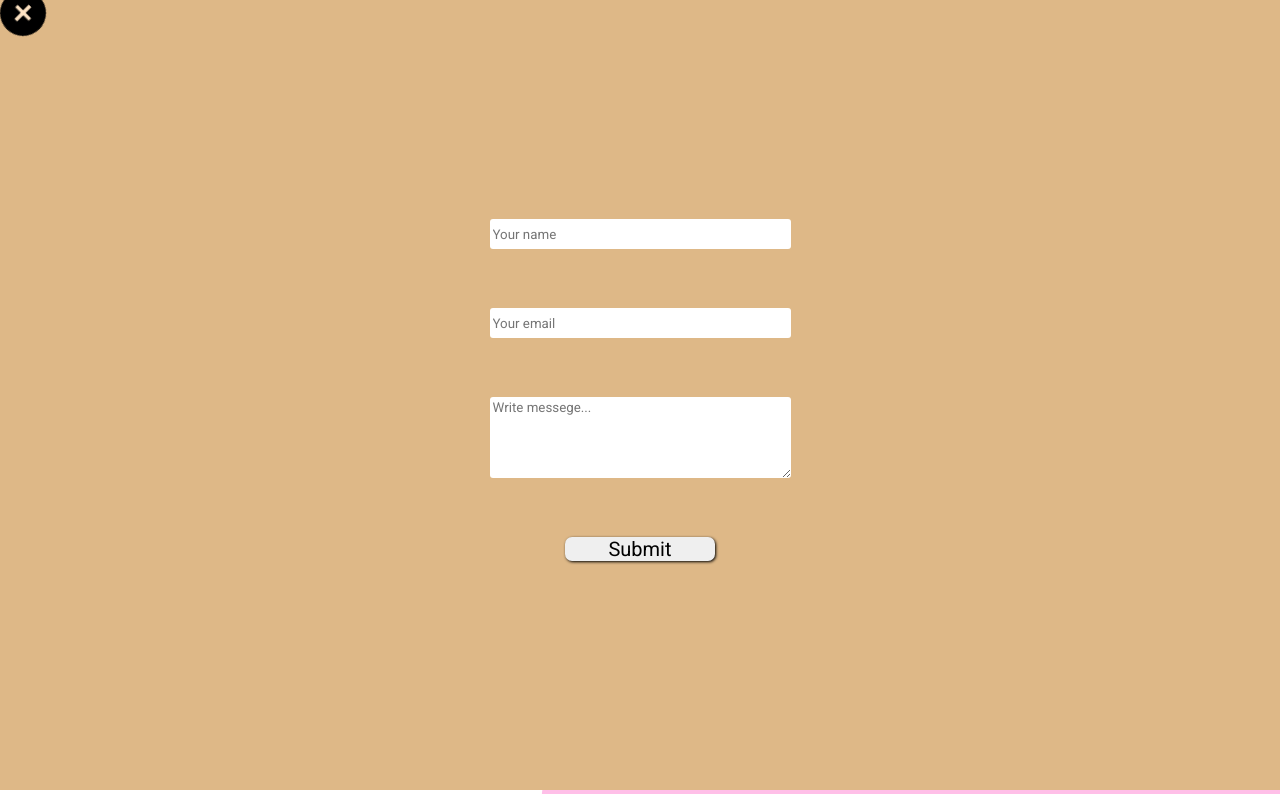
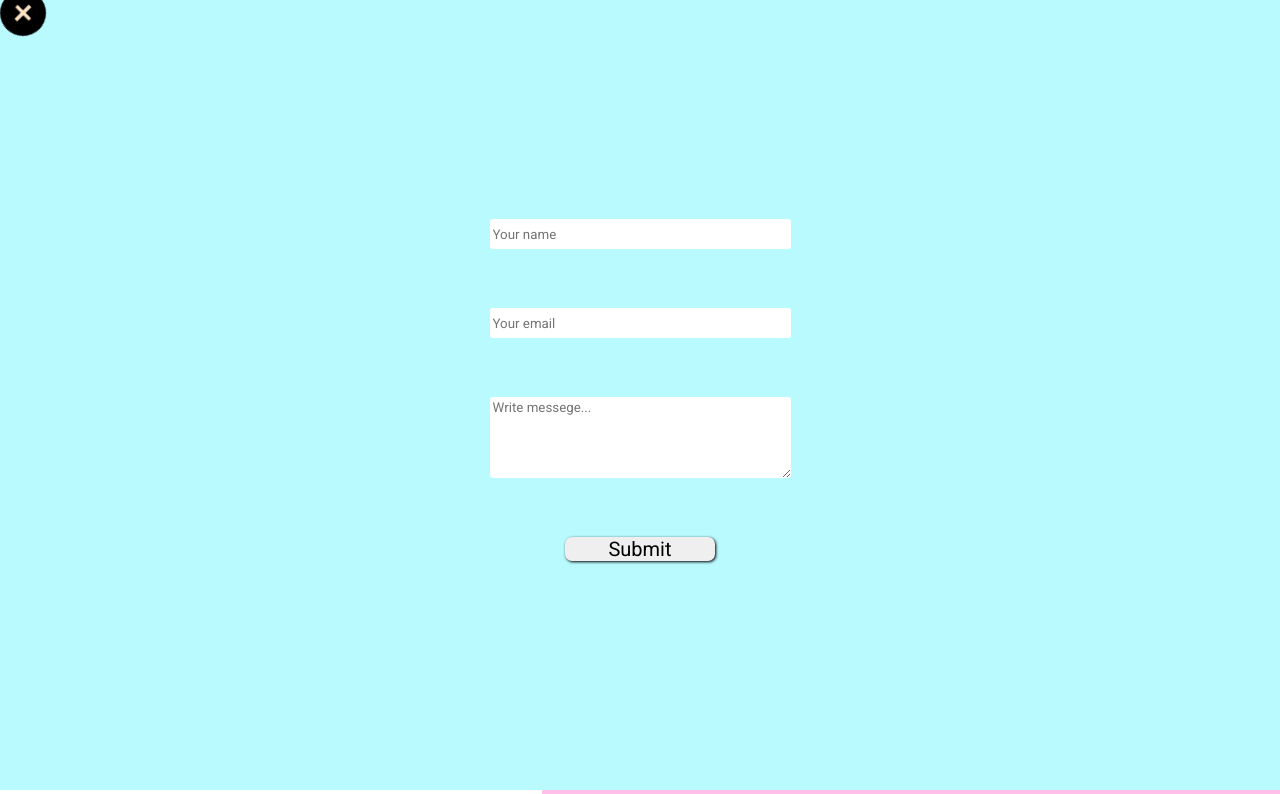
Before and after one commit to mohammad-russel/flyer.github.io, a plain HTML site: page index.html in a window 1280 px wide. Both pictures are taken after a click on the element "Contect Us". Shown: the top 794 px of the page. Drawn offline with nearby package versions, Linux system fonts and the light colour scheme.

Commit message:
Update style.css

```diff
--- a/style.css
+++ b/style.css
@@ -209,7 +209,8 @@ button {
 }
 
 .contectform {
-    background-color: burlywood;
+    background-color: rgb(185, 250, 255);
+
     width: 100vw;
     height: 100vh;
     display: flex;
```
